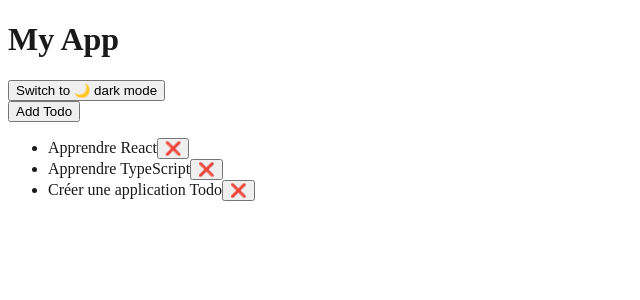
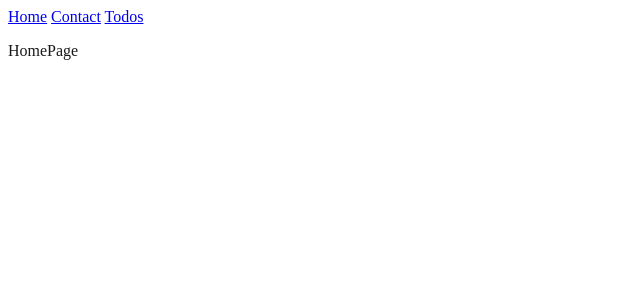
Before and after one commit to kyo06/exo-jour1-react-ts, a React (Vite) app: page / in a window 1280 px wide. Shown: the top 300 px of the page, without its empty margins (0-640 px from the left). Built offline with nearby package versions, Linux system fonts and the light colour scheme.

Commit message:
feat: add routing with react-router and create Todo, Contact, and NotFound pages

```diff
--- a/package.json
+++ b/package.json
@@ -14,6 +14,7 @@
     "react": "^19.2.6",
     "react-dom": "^19.2.6",
     "react-redux": "^9.3.0",
+    "react-router": "^7.17.0",
     "redux": "^5.0.1"
   },
   "devDependencies": {
--- a/src/App.tsx
+++ b/src/App.tsx
@@ -3,6 +3,10 @@
 import useLocalStorage from '@hooks/useLocalStorage'
 import { todoReducer, initialState } from './redux/reducers';
 import { useReducer } from 'react';
+import { BrowserRouter, Routes, Route, Link } from 'react-router';
+import ContactPage from '@pages/ContactPage';
+import NotFoundPage from '@pages/NotFoundPage';
+import TodoPage from '@pages/TodoPage';
 
 function initStore() {
   const saved = localStorage.getItem("todos");
@@ -29,7 +33,20 @@
 
   return (
     <>
-      <HomePage/>
+      <BrowserRouter>
+      <nav>
+          <Link to="/">Home</Link>{" "}
+          <Link to="/contact">Contact</Link>{" "}
+          <Link to="/todos">Todos</Link>
+      </nav>
+        <Routes>
+          <Route path="/" element={<HomePage/>} />
+          <Route path="/todos" element={<TodoPage/>} />
+          <Route path="/contact" element={<ContactPage/>} />
+          <Route path="*" element={<NotFoundPage/>} />
+        </Routes>
+
+      </BrowserRouter>
     </>
   )
 }
--- a/src/pages/HomePage/index.tsx
+++ b/src/pages/HomePage/index.tsx
@@ -1,55 +1,9 @@
-import type { Todo } from '@/types/todo';
-import Header from '@components/Header';
-import { useDispatch, useSelector } from 'react-redux';
-import type { TodoState } from '@/redux/reducers';
-// import { addTodo, deleteTodo } from '@/redux/actions';
-import type { RootState } from '@/redux-toolkit/store'
-import { addTodo, deleteTodo, toggleTodo } from '@/redux-toolkit/slice';
-
-
 export default function HomePage() {
-  //Récupére le state todo dans la store
-  // dans redux-toolkit il y a le nom de la store et donc il y a une indirection en plus
-  const todos = useSelector((state: RootState) => state.todos.todos);
-
-  //Dispatch les actions
-  const dispatch = useDispatch();
-
-  function createTodo() {
-    //dispatch({ type: "ADD_TODO", payload: "New todo" });
-    dispatch(addTodo("New todo"));
-  }
-
-  function removeTodo(id: number) {
-    dispatch(deleteTodo(id))
-  }
-
-  function handleToogleTodo(id: number) {
-    dispatch(toggleTodo(id))
-  }
-
-  return (
-    <>
-      <div className="App">
-        <Header />
-
-        <button onClick={createTodo}>Add Todo</button>
-
-        <ul>
-        {todos.map((t: Todo) => (
-          <li key={t.id}>
-            <span
-              onClick={() => dispatch(toggleTodo(t.id))}
-              style={{ textDecoration: t.completed ? "line-through" : "none" }}
-            >
-              {t.text}
-            </span>
-            <button onClick={() => removeTodo(t.id)}>❌</button>
-          </li>
-        ))}
-      </ul>
-
-      </div>
-    </>
-  )
+    return (
+        <>
+        <p>
+            HomePage
+        </p>
+        </>
+    )
 }
--- /dev/null
+++ b/src/pages/NotFoundPage/index.tsx
@@ -0,0 +1,9 @@
+export default function NotFoundPage() {
+    return (
+        <>
+        <p>
+            Page Introuvable
+        </p>
+        </>
+    )
+}
--- /dev/null
+++ b/src/pages/TodoPage/index.tsx
@@ -0,0 +1,55 @@
+import type { Todo } from '@/types/todo';
+import Header from '@components/Header';
+import { useDispatch, useSelector } from 'react-redux';
+import type { TodoState } from '@/redux/reducers';
+// import { addTodo, deleteTodo } from '@/redux/actions';
+import type { RootState } from '@/redux-toolkit/store'
+import { addTodo, deleteTodo, toggleTodo } from '@/redux-toolkit/slice';
+
+
+export default function TodoPage() {
+  //Récupére le state todo dans la store
+  // dans redux-toolkit il y a le nom de la store et donc il y a une indirection en plus
+  const todos = useSelector((state: RootState) => state.todos.todos);
+
+  //Dispatch les actions
+  const dispatch = useDispatch();
+
+  function createTodo() {
+    //dispatch({ type: "ADD_TODO", payload: "New todo" });
+    dispatch(addTodo("New todo"));
+  }
+
+  function removeTodo(id: number) {
+    dispatch(deleteTodo(id))
+  }
+
+  function handleToogleTodo(id: number) {
+    dispatch(toggleTodo(id))
+  }
+
+  return (
+    <>
+      <div className="App">
+        <Header />
+
+        <button onClick={createTodo}>Add Todo</button>
+
+        <ul>
+        {todos.map((t: Todo) => (
+          <li key={t.id}>
+            <span
+              onClick={() => dispatch(toggleTodo(t.id))}
+              style={{ textDecoration: t.completed ? "line-through" : "none" }}
+            >
+              {t.text}
+            </span>
+            <button onClick={() => removeTodo(t.id)}>❌</button>
+          </li>
+        ))}
+      </ul>
+
+      </div>
+    </>
+  )
+}
```
Also changed, not shown: 1 other file (tests, documents, lock files or other folders).
